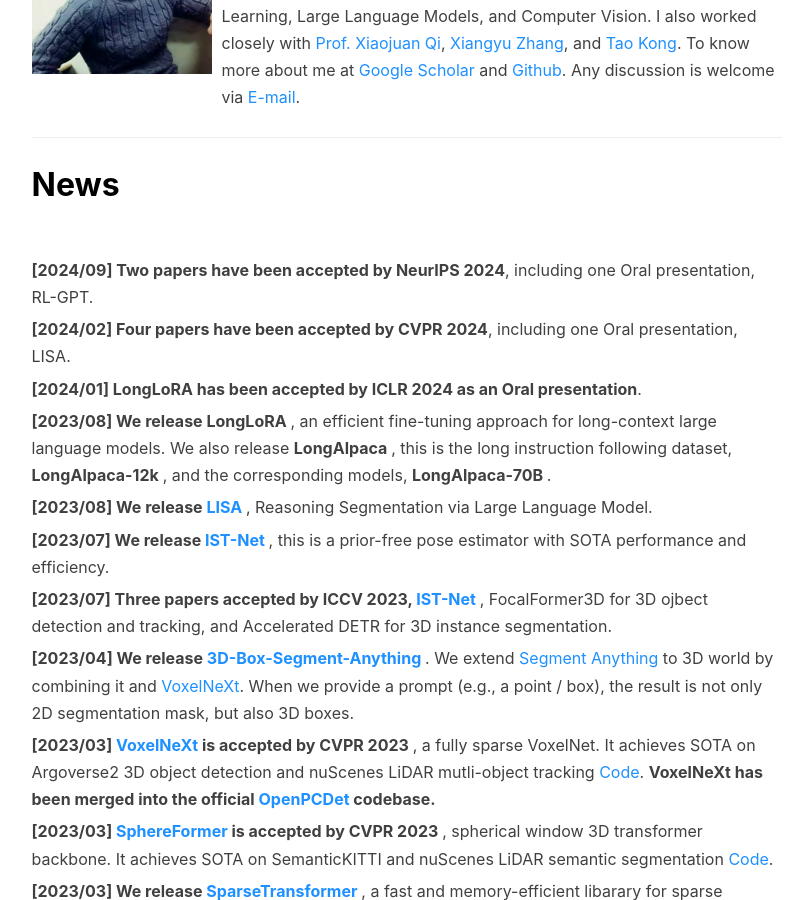
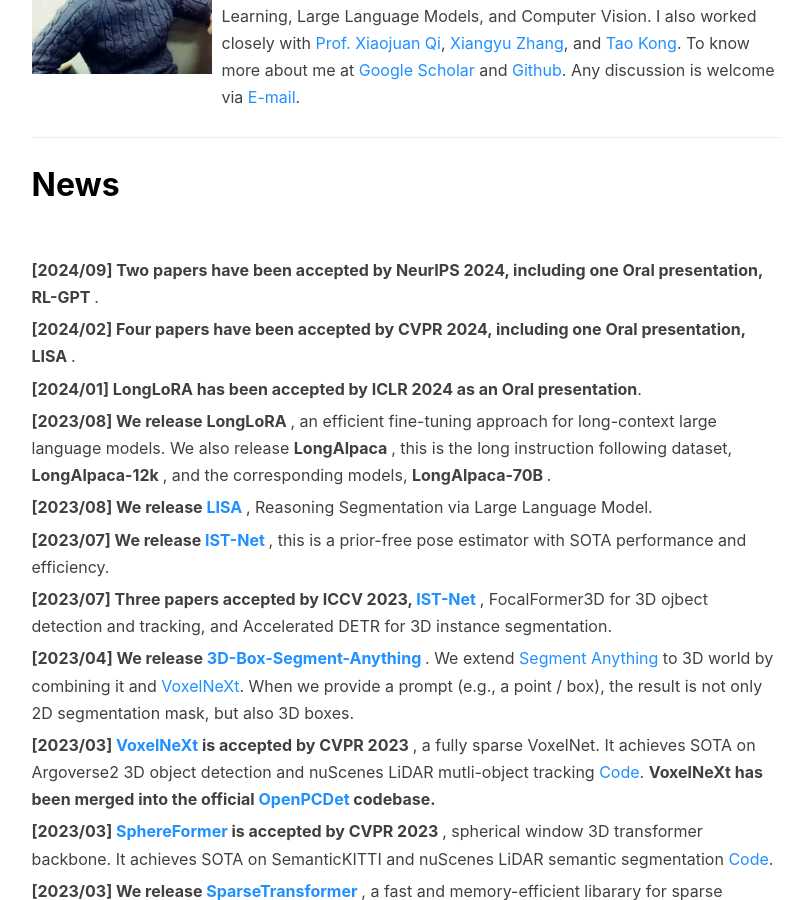
Before and after one commit to yukang2017/yukang2017.github.io, a Jekyll site: the page built from index.html, in a window 1280 px wide and 900 px high, scrolled down 524 px. Shown: the whole window, without its empty margins (136-941 px from the left). Built offline with Jekyll 4.4.1, drawn with Linux system fonts in a browser that asks for light colours; nearby versions of some CDN libraries; the list of posts is cut into pages by our own code; comment, search, counter and statistics services are not loaded.

Commit message:
Update index.html

```diff
--- a/index.html
+++ b/index.html
@@ -40,13 +40,13 @@
 				</p>
 				<p class="media-heading">
 				<strong>
-					[2024/09] Two papers have been accepted by NeurIPS 2024</strong>, including one Oral presentation, <a target="_blank"
-					   href="https://arxiv.org/pdf/2402.19299">RL-GPT</font></a>.
+					[2024/09] Two papers have been accepted by NeurIPS 2024, including one Oral presentation, <a target="_blank"
+					   href="https://arxiv.org/pdf/2402.19299">RL-GPT</font></a> </strong>.
 				</p>
 				<p class="media-heading">
 				<strong>
-					[2024/02] Four papers have been accepted by CVPR 2024</strong>, including one Oral presentation, <a target="_blank"
-					   href="https://github.com/dvlab-research/LISA">LISA</font></a>.
+					[2024/02] Four papers have been accepted by CVPR 2024, including one Oral presentation, <a target="_blank"
+					   href="https://github.com/dvlab-research/LISA">LISA</font></a> </strong>.
 				</p>
 				<p class="media-heading">
 				<strong>
```
